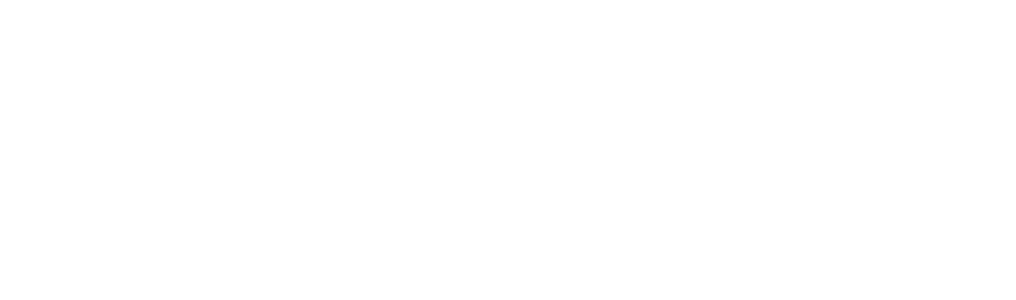
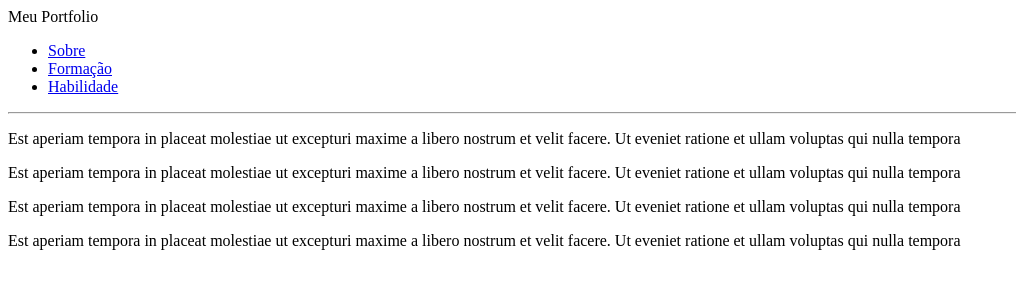
Before and after one commit to olguinha/MEU-PORTFOLIO-2, an Angular app: page /habilidade in a window 1280 px wide. Shown: the top 300 px of the page, without its empty margins (0-1016 px from the left). Built offline with nearby package versions, Linux system fonts and the light colour scheme.

Commit message:
adicionamento de texto

```diff
--- a/src/app/formacao/formacao.component.html
+++ b/src/app/formacao/formacao.component.html
@@ -1,2 +1,2 @@
 
-<p>texto</p>
+<p>Est aperiam tempora in placeat molestiae ut excepturi maxime a libero nostrum et velit facere. Ut eveniet ratione et ullam voluptas qui nulla tempora</p>
--- a/src/app/habilidade/habilidade.component.html
+++ b/src/app/habilidade/habilidade.component.html
@@ -1,2 +1,2 @@
 
-<P>texto</p>
+<p>Est aperiam tempora in placeat molestiae ut excepturi maxime a libero nostrum et velit facere. Ut eveniet ratione et ullam voluptas qui nulla tempora</p>
--- a/src/app/sobre/sobre.component.html
+++ b/src/app/sobre/sobre.component.html
@@ -1,2 +1,2 @@
 
-<p>texto</p>
+<p>Est aperiam tempora in placeat molestiae ut excepturi maxime a libero nostrum et velit facere. Ut eveniet ratione et ullam voluptas qui nulla tempora</p>
```
